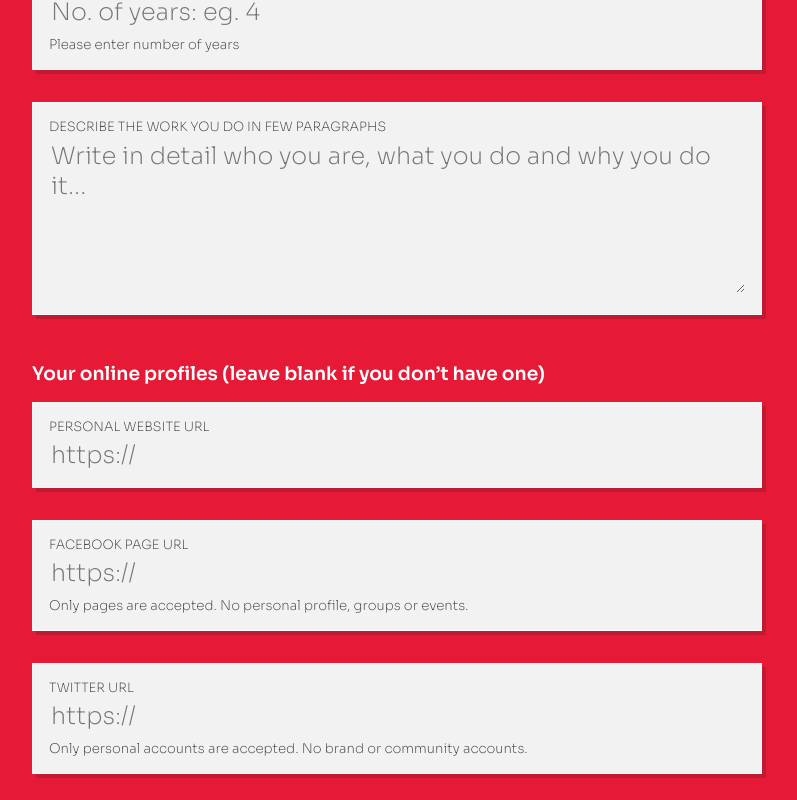
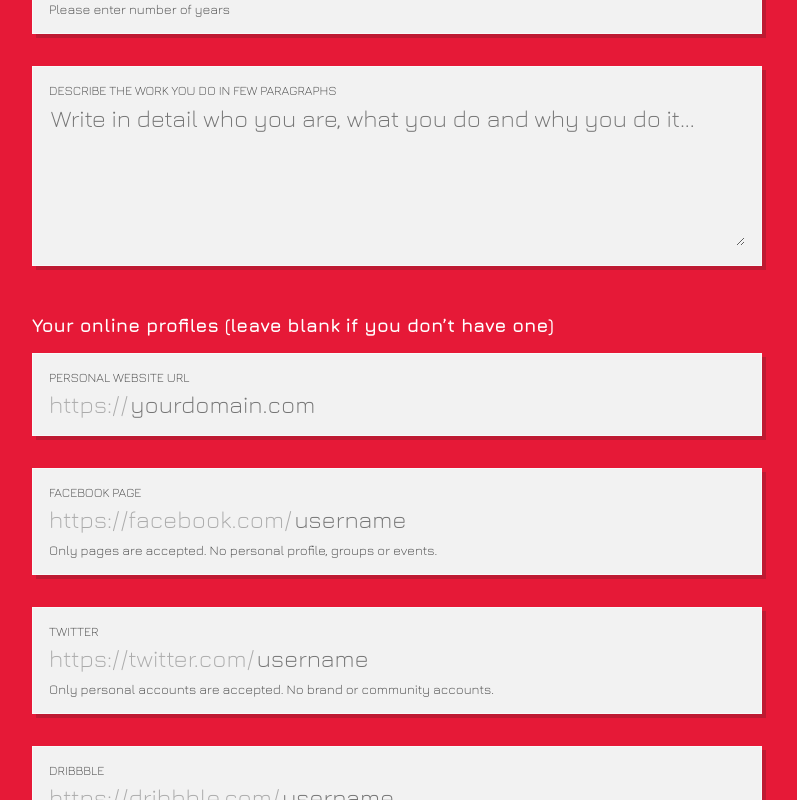
Before and after one commit to saroj-shahi/nepaliswhodesign, a React (Create React App) app: page /submit in a window 1280 px wide. Shown: the part 940-1740 px from the top of the page, without its empty margins (433-1230 px from the left). Built offline with nearby package versions, Linux system fonts and the light colour scheme.

Commit message:
FIX Form Prefix

```diff
--- a/src/components/Input.js
+++ b/src/components/Input.js
@@ -24,7 +24,7 @@ export default class Input extends React.Component {
     }
 
     render (){
-        let { label, name, hint, type, isRequired, rows, options, placeholder, min, max, accept, formIcon } = this.props
+        let { label, name, hint, type, isRequired, rows, options, placeholder, min, max, accept, formIcon, prefix } = this.props
         let { imageURL } = this.state
         let inputBox
 
@@ -54,8 +54,12 @@ export default class Input extends React.Component {
                                 <img src={ imageURL } className="form-img mr-4" alt="Preview" />
                                 <button type="button" className="btn btn-filled" onClick={ this.clearPhoto }>Remove</button>
                         </div> }
-                { formIcon && <img src={ formIcon } className="form-icon" alt="Please select" />}
-                { inputBox }
+                <div className="d-flex align-items-center">
+                    { prefix && <div className="form-prefix">{ prefix }</div> }
+                    { inputBox && <div className="flex-fill">{ inputBox }</div> }
+                    { formIcon && <img src={ formIcon } className="form-icon" alt="Please select" />}
+                </div>
+
                 { hint && <small className="form-hint d-block mt-2">{ hint }</small>}
             </label>
         </div></ScrollAnimation>
--- a/src/css/_font.scss
+++ b/src/css/_font.scss
@@ -1,7 +1,7 @@
-@import url('https://fonts.googleapis.com/css2?family=Sora:wght@200;600&display=swap');
+@import url('https://fonts.googleapis.com/css2?family=Jura:wght@300;700&display=swap');
 
 body, input, textarea, select, button {
-    font-family: 'Sora', sans-serif;
+    font-family: 'Jura', sans-serif;
     font-size: $font-body;
 }
 
--- a/src/css/_form.scss
+++ b/src/css/_form.scss
@@ -56,13 +56,17 @@
         }
     }
 
+    &-prefix {
+        font-size: $font-body-lg;
+        color: $color-gray;
+        opacity: 0.4;
+    }
+
     &-hint {
         color: $color-gray;
     }
 
     &-icon {
-        float: right;
-        margin-top: -1.2rem;
         opacity: 0.3;
     }
 
--- /dev/null
+++ b/src/data/social.js
@@ -0,0 +1,18 @@
+export const social = [
+    {
+        type: "website",
+        prefix: "https://"
+    },
+    {
+        type: "facebook",
+        prefix: "https://facebook.com/"
+    },
+    {
+        type: "twitter",
+        prefix: "https://twitter.com/"
+    },
+    {
+        type: "dribbble",
+        prefix: "https://dribbble.com/"
+    }
+]
--- a/src/index.js
+++ b/src/index.js
@@ -1,7 +1,7 @@
 import React from 'react';
 import ReactDOM from 'react-dom';
 
-import { Router } from 'react-router-dom'
+import { BrowserRouter } from 'react-router-dom'
 import { Provider } from 'react-redux'
 import store from './store'
 
@@ -20,9 +20,9 @@ const appHistory = createBrowserHistory();
 ReactDOM.render(
   <React.StrictMode>
     <Provider store={store}>
-      <Router history={ appHistory }>
+      <BrowserRouter history={ appHistory }>
         <ScrollTop><App /></ScrollTop>
-      </Router>
+      </BrowserRouter>
     </Provider>
   </React.StrictMode>,
   document.getElementById('root')
--- a/src/views/Profile.js
+++ b/src/views/Profile.js
@@ -5,6 +5,7 @@ import { withRouter } from 'react-router-dom';
 import axios from 'axios'
 import { apiPath } from '../data/config'
 import { disciplines } from '../data/disciplines'
+import { social } from '../data/social'
 import ScrollAnimation from 'react-animate-on-scroll'
 
 import { connect } from 'react-redux';
@@ -63,7 +64,6 @@ class Profile extends React.Component {
 
     render (){
         let { people, isLoading } = this.state
-        let social = ["website", "facebook", "twitter", "dribbble"]
 
         if(!isLoading && !people) {
             return <NotFound title="This designer is probably not a designer" subtitle="This designer doesn't exist or has probably moved on to other professions." emoji="🤔" />
@@ -114,10 +114,10 @@ class Profile extends React.Component {
 
             <div className="row social-buttons no-gutters mb-5">
                 { social.map((item, index) => {
-                    if(people[item]) {
+                    if(people[item.type]) {
                         return <div className="col" key={ index }>
                             <ScrollAnimation animateIn="animate__fadeInDown" initiallyVisible={ false } delay={ 100*index }>
-                                <a href={ people[item] } target="_blank" rel="noopener noreferrer" className="btn btn-social">{ item }</a>
+                                <a href={ item.prefix + people[item.type] } target="_blank" rel="noopener noreferrer" className="btn btn-social">{ item.type }</a>
                             </ScrollAnimation>
                         </div>
                     } else {
--- a/src/views/Submit.js
+++ b/src/views/Submit.js
@@ -90,17 +90,17 @@ class Submit extends React.Component {
                         <Input label="Introduce yourself in 100 characters" name="intro" type="textarea" rows={ 2 } isRequired="required" placeholder="eg. I am an experienced designer who has..." />
                         <Input label="Upload a photo (preferably a wide-ish shot)" hint="Please only upload wide .jpg images (recommended 1400x1000px) below 2 megabytes" name="photo" type="file" isRequired="required" accept="image/jpeg" formIcon={ FormIcon } />
 
-                        <Input label="How many years of total experience do you have?" hint="Please enter number of years" name="experience" type="number" isRequired="required" min="1" max="15" placeholder="No. of years: eg. 4" />
+                        <Input label="How many years of total experience do you have?" hint="Please enter number of years" name="experience" type="number" isRequired="required" min="1" max="25" placeholder="No. of years: eg. 4" />
                         <Input label="Describe the work you do in few paragraphs" name="bio" type="textarea" rows={ 5 } isRequired="required" placeholder="Write in detail who you are, what you do and why you do it..." />
 
                         <ScrollAnimation animateIn="animate__fadeInUp" initiallyVisible={ false }>
                             <h3 className="mt-5 mb-3">Your online profiles (leave blank if you don’t have one)</h3>
                         </ScrollAnimation>
 
-                        <Input label="Personal Website URL" name="website" type="url" placeholder="https://" />
-                        <Input label="Facebook Page URL" hint="Only pages are accepted. No personal profile, groups or events." name="facebook" type="url" placeholder="https://" />
-                        <Input label="Twitter URL" hint="Only personal accounts are accepted. No brand or community accounts." name="twitter" type="url" placeholder="https://" />
-                        <Input label="Dribbble URL" name="dribbble" type="url" placeholder="https://" />
+                        <Input label="Personal Website URL" name="website" type="text" prefix="https://" placeholder="yourdomain.com" />
+                        <Input label="Facebook Page" hint="Only pages are accepted. No personal profile, groups or events." name="facebook" type="text" prefix="https://facebook.com/" placeholder="username" />
+                        <Input label="Twitter" hint="Only personal accounts are accepted. No brand or community accounts." name="twitter" type="text" prefix="https://twitter.com/" placeholder="username" />
+                        <Input label="Dribbble" name="dribbble" type="text" prefix="https://dribbble.com/" placeholder="username" />
 
                         <ScrollAnimation animateIn="animate__fadeInUp" initiallyVisible={ false }>
                             <button type="submit" name="submit" value="1" className={ `btn btn-send btn-filled btn-lg ${ isSending ? 'btn-disabled':null}` } disabled={ isSending }>
```
Also changed, not shown: 2 other files (tests, documents, lock files or other folders).
